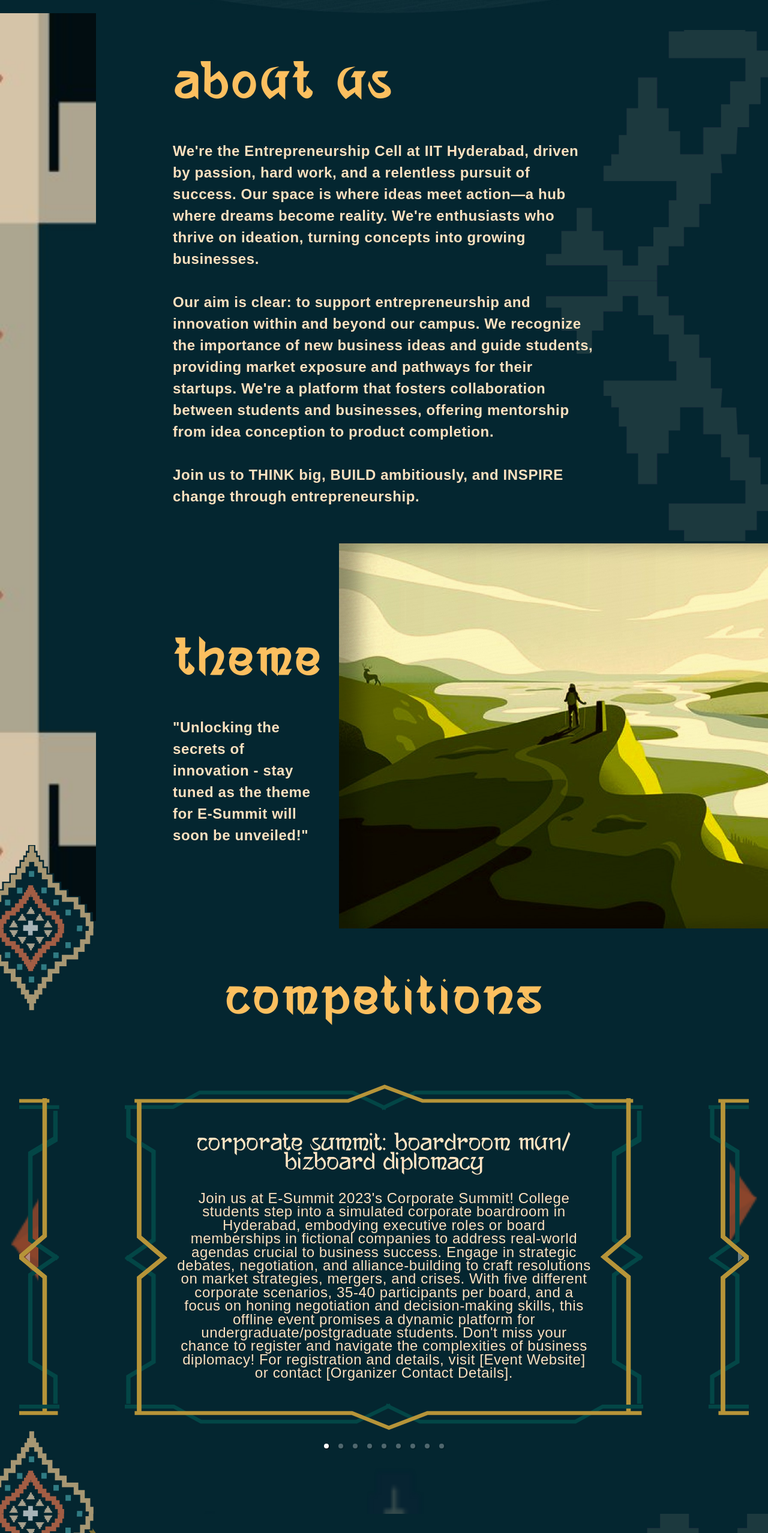
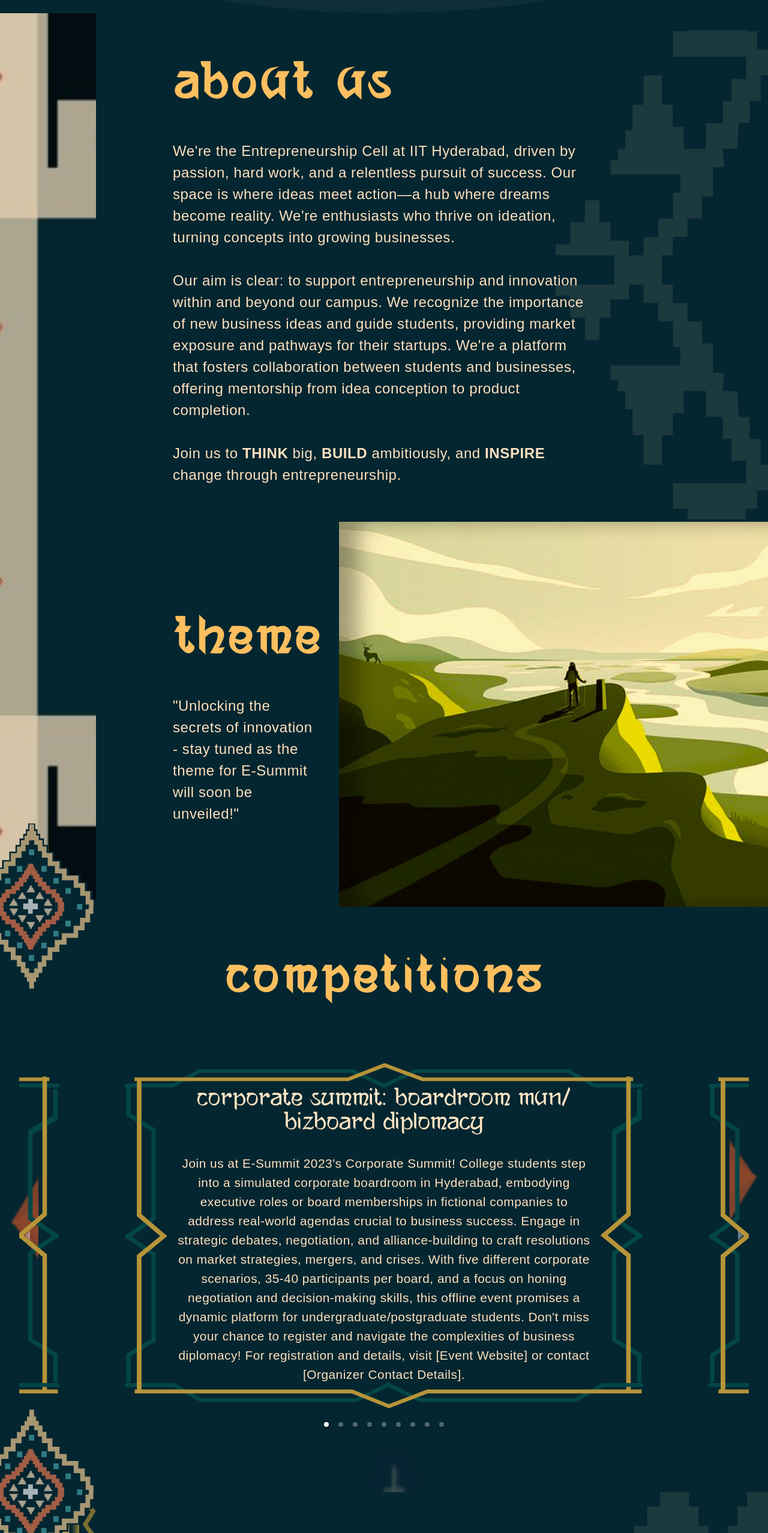
Before and after one commit to E-Cell-IITH/E-Cell-Website, a Next.js app: page /esummit in a window 1280 px wide. Shown: the part 778-3334 px from the top of the page at 60% size. Built offline with nearby package versions, Linux system fonts and the light colour scheme; a web font is replaced by a local one.

Commit message:
Added my changes, didnt add the picture, tried for the shadow on the image but didnt succeed

```diff
--- a/components/ESummt/Competitions.jsx
+++ b/components/ESummt/Competitions.jsx
@@ -164,7 +164,7 @@ const Competitions = () => {
                 > */}
                   <BorderContainer
                     heightcss="h-[50rem] sm:h-[50rem] lg:h-[36rem]"
-                    widthcss="w-[22rem] sm:w-[40rem] lg:w-[54rem]"
+                    widthcss="w-[30rem] sm:w-[40rem] lg:w-[54rem]"
                     marginleftcss="ml-[50rem] sm:ml-[50rem] lg:ml-[54rem]"
                     margintopcss="mt-[22rem] sm:mt-[40rem] lg:mt-[36rem]"
                   >
@@ -174,12 +174,12 @@ const Competitions = () => {
                       </div> */}
                       <div className="flex gap-[2rem] flex-col flex-[3]">
                         <h4
-                          className={`text-[2.4rem] leading-[2.5rem]  sm:text-[2.4rem] sm:leading-[1.8rem] lg:text-[2.5rem] lg:leading-[2rem] color-[white] text-[#FFE4C3] ${ananda.className}`}
+                          className={`text-[2.4rem] leading-[2.5rem]  sm:text-[2.4rem] sm:leading-[1.8rem] lg:text-[2.5rem] lg:leading-[2.5rem] color-[white] text-[#FFE4C3] ${ananda.className}`}
                         >
                           {competition.title}
                         </h4>
                         <p
-                          className={`tracking-wide text-[1.3rem] leading-[1.2rem] sm:text-[1.4rem] sm:leading-[1.2rem] lg:text-[1.5rem] lg:leading-[1.4rem] color-[white] text-[#FDE1BF] ${gentiumnormal.className}`}
+                          className={`tracking-wide text-[1.3rem] leading-[1.2rem] sm:text-[1.4rem] sm:leading-[1.2rem] lg:text-[1.3rem] lg:leading-[2rem] color-[white] text-[#FDE1BF] ${gentiumnormal.className}`}
                         >
                           {competition.content}
                         </p>
--- a/components/ESummt/Components.jsx
+++ b/components/ESummt/Components.jsx
@@ -65,7 +65,7 @@ const AboutandTheme = () => {
         </h3>
 
         <div
-          className={`text-[#FDE1BF] text-[1.5rem] tracking-wide ${gentium.className}`}
+          className={`text-[#FDE1BF] text-[1.5rem] tracking-wide ${gentiumnormal.className}`}
         >
           <p>
             We&apos;re the Entrepreneurship Cell at IIT Hyderabad, driven by
@@ -100,7 +100,7 @@ const AboutandTheme = () => {
             Theme{" "}
           </h3>
           <div
-            className={`flex flex-row text-[#FDE1BF] text-[1.5rem] tracking-wide ${gentium.className}`}
+            className={`flex flex-row text-[#FDE1BF] text-[1.5rem] tracking-wide ${gentiumnormal.className}`}
           >
             <p>
               &quot;Unlocking the secrets of innovation - stay tuned as the
@@ -108,10 +108,16 @@ const AboutandTheme = () => {
             </p>
           </div>
         </div>
-        <img
-          src="/theme.jpeg"
-          className="w-[100%] md:w-[60%] lg:w-[60%] pt-[2rem]"
-        />
+
+          {/* <img
+            src="/theme.jpeg"
+            className="w-[100%] md:w-[60%] lg:w-[60%] pt-[2rem] "
+          /> */}
+
+          <img
+            src="/theme.jpeg"
+            className="w-[100%] md:w-[60%] lg:w-[60%] pt-[2rem]"
+          />
       </section>
     </div>
   );
--- a/tailwind.config.js
+++ b/tailwind.config.js
@@ -12,6 +12,12 @@ module.exports = {
       mono: [...defaultTheme.fontFamily.mono],
     },
     extend: {
+      translate: {
+        "-10": "-10rem",
+      },
+      boxShadow: {
+        custom: "-42px 0px 58px 0px rgba(224, 218, 159, 1)",
+      },
       colors: {
         lightBlue: "#66FCF1",
         blue: "#45A29E",
```
Also changed, not shown: 1 other file (tests, documents, lock files or other folders).
